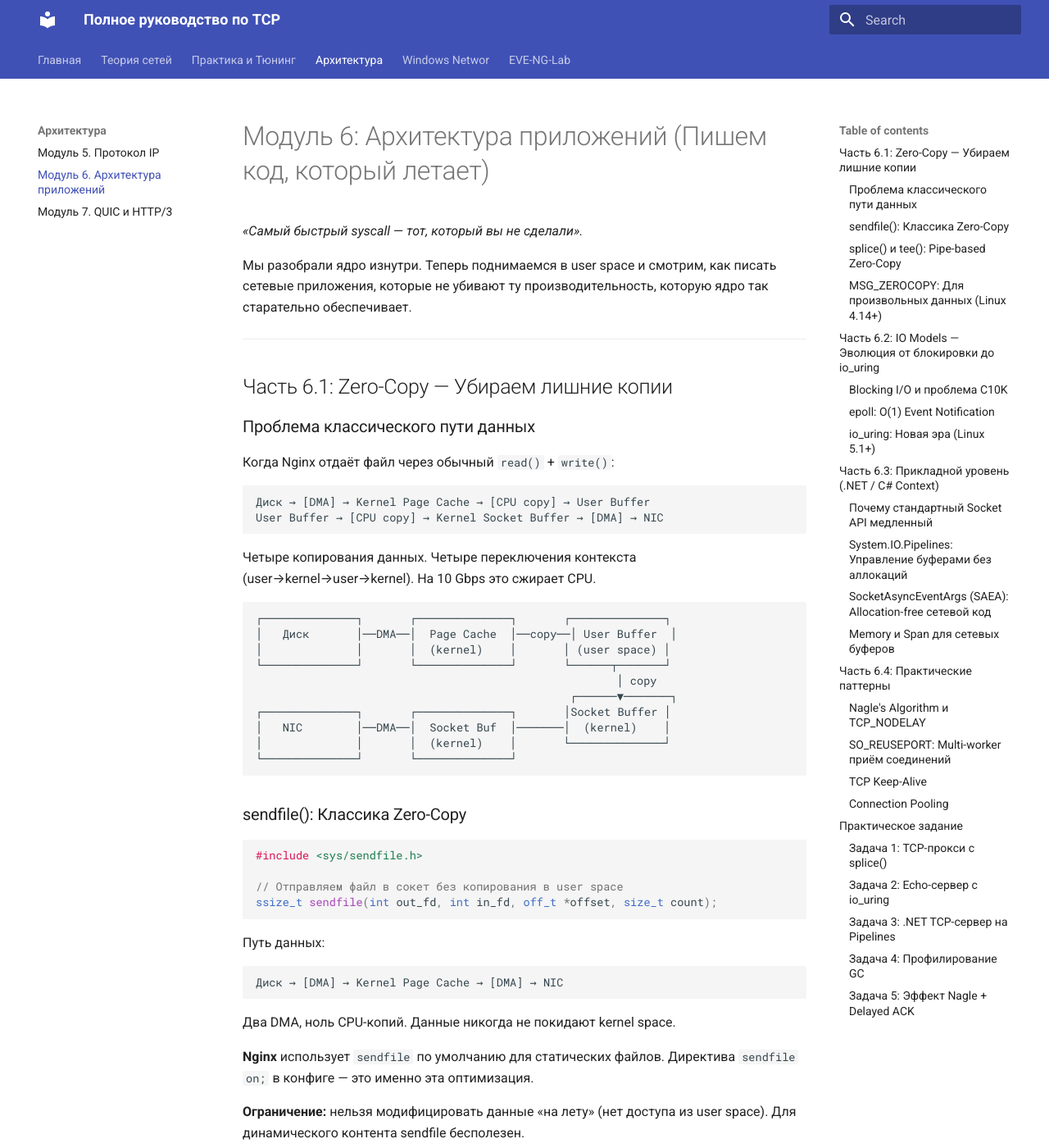
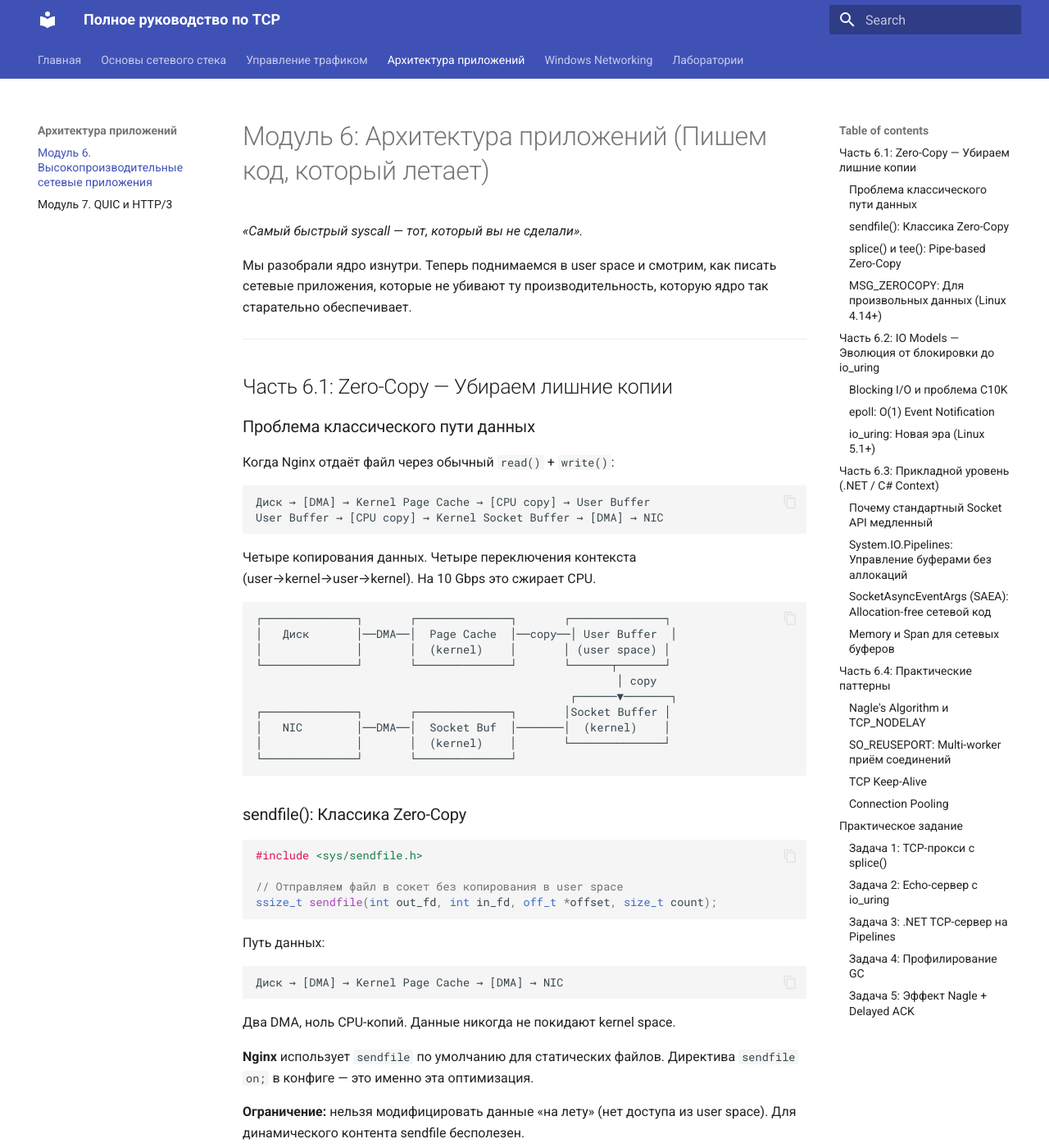
Before and after one commit to KarpenkoDima/My-TCP-Book, an MkDocs documentation site: the page built from docs/modules/Module-06-Application-Architecture.md, in a window 1280 px wide and 1400 px high. Shown: the whole window at 82% size. Built offline with MkDocs 1.6.1 and Material for MkDocs 9.7.7, drawn with Linux system fonts in a browser that asks for light colours; some of the changed text lies outside the part shown.

Commit message:
Update mkdocs.yml
correct links and errors

```diff
--- a/mkdocs.yml
+++ b/mkdocs.yml
@@ -1,40 +1,68 @@
 site_name: Полное руководство по TCP
-site_description: От физического уровня до современных алгоритмов (CUBIC, BBR) и QUIC.
+site_description: От физического уровня и IP до TCP, CUBIC, BBR, QUIC и Windows Network Internals.
+
 theme:
   name: material
 
   palette:
     primary: indigo
     accent: deep purple
+
   features:
-    - navigation.tabs # Верхние вкладки
-    - navigation.sections # Сворачиваемые разделы
+    - navigation.tabs
+    - navigation.sections
+    - navigation.expand
+    - navigation.top
+    - content.code.copy
+
 markdown_extensions:
+  - admonition
+  - attr_list
+  - tables
+
+  - toc:
+      permalink: true
+
+  - pymdownx.details
+
+  - pymdownx.highlight:
+      anchor_linenums: true
+
+  - pymdownx.inlinehilite
+
   - pymdownx.superfences:
       custom_fences:
         - name: mermaid
           class: mermaid
           format: !!python/name:pymdownx.superfences.fence_code_format
+
+  - pymdownx.tabbed:
+      alternate_style: true
+
 extra_javascript:
   - https://unpkg.com/mermaid/dist/mermaid.min.js
   - assets/javascripts/mermaid.js
+
 nav:
   - Главная: index.md
-  - Теория сетей:
-    - Модуль 1. Физический уровень и ядро: modules/Module-01-Physical-Layer-and-Kernel.md
-    - Модуль 2. Управление заторами: modules/Module-02-IP-Protocol.md
-    - Модуль 3. Машина состояний TCP: modules/Module-03-TCP-State-Machine.md
-    - Механизмы TCP (Sliding Window, SACK): modules/supernew-tcp_complete_guide.md
-  - Практика и Тюнинг:
-    - Модуль 4. Диагностика и тюнинг: modules/Module-04-Congestion-Control.md
-    - Лабораторный стенд: modules/Lab-Setup.md
-    - Практика. Custom Reliable UDP Protocol: modules/Practiec-Custom-Reliable-UDP-Protocol
-  - Архитектура:
-    - Модуль 5. Протокол IP: modules/Module-05-Traffic-Control-Tuning-Diagnostics.md
-    - Модуль 6. Архитектура приложений: modules/Module-06-Application-Architecture.md
-    - Модуль 7. QUIC и HTTP/3: modules/Module-07-QUIC-HTTP3.md
-  - Windows Networ:
-    - Модуль 8. Windows Network Stack: modules/Module-08-Windows-Network-Stack.md
-    - Модуль 9. Windows Client Network Internals — Wi-Fi, DNS Client, VPN и «Нет интернета»: modules/Module-09-Windows-Client-Networking.md
-  - EVE-NG-Lab:
-    - Модуль 10. EVE-NG Lab — Боевой полигон для .NET и Chaos Engineering: modules/Module-10-EVE-NG-Lab.md
+
+  - Основы сетевого стека:
+      - Модуль 1. Физический уровень и ядро: modules/Module-01-Physical-Layer-and-Kernel.md
+      - Модуль 2. Internet Protocol: modules/Module-02-IP-Protocol.md
+      - Модуль 3. TCP State Machine: modules/Module-03-TCP-State-Machine.md
+
+  - Управление трафиком:
+      - Модуль 4. Bufferbloat и Congestion Control: modules/Module-04-Congestion-Control.md
+      - Модуль 5. Traffic Control, тюнинг и диагностика: modules/Module-05-Traffic-Control-Tuning-Diagnostics.md
+      - Лабораторный стенд: modules/Lab-Setup.md
+
+  - Архитектура приложений:
+      - Модуль 6. Высокопроизводительные сетевые приложения: modules/Module-06-Application-Architecture.md
+      - Модуль 7. QUIC и HTTP/3: modules/Module-07-QUIC-HTTP3.md
+
+  - Windows Networking:
+      - Модуль 8. Windows Server Network Stack: modules/Module-08-Windows-Network-Stack.md
+      - Модуль 9. Windows Client Networking: modules/Module-09-Windows-Client-Networking.md
+
+  - Лаборатории:
+      - Модуль 10. EVE-NG и Chaos Engineering: modules/Module-10-EVE-NG-Lab.md
```
